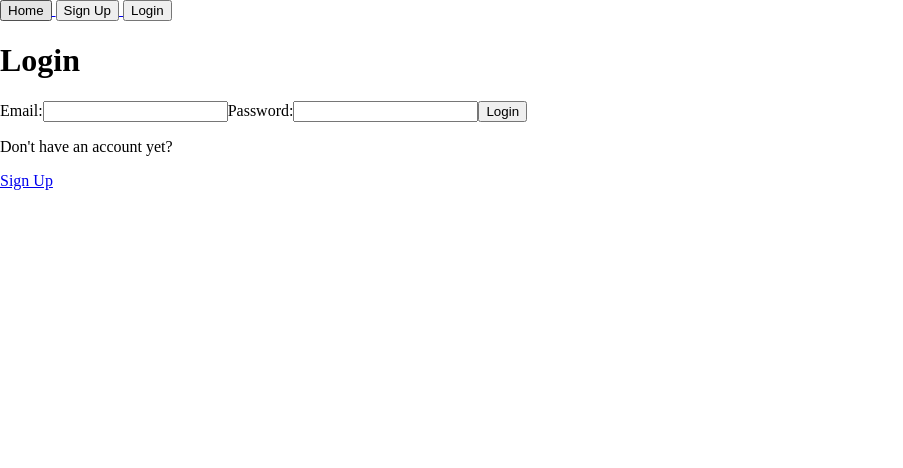
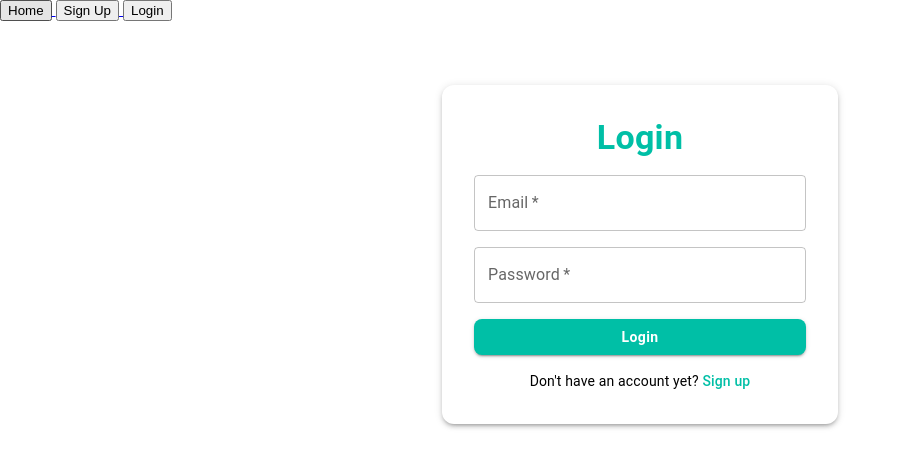
Before and after one commit to angeleVG/pawtrack-frontend, a React (Create React App) app: page /login in a window 1280 px wide. Shown: the top 468 px of the page, without its empty margins (0-903 px from the left). Built offline with nearby package versions, Linux system fonts and the light colour scheme; no server answers.

Commit message:
adjust loginpage with mui elements

```diff
--- a/src/pages/LoginPage.jsx
+++ b/src/pages/LoginPage.jsx
@@ -3,6 +3,7 @@ import { useState, useContext } from "react";
 import { Link, useNavigate } from "react-router-dom";
 import { AuthContext } from "../context/auth.context";
 import authService from "../services/auth.service";
+import { Container, TextField, Typography, Button, Box, Alert,} from "@mui/material";
 
 function LoginPage() {
   const [email, setEmail] = useState("");
@@ -20,53 +21,81 @@ function LoginPage() {
     e.preventDefault();
     const requestBody = { email, password };
 
-    // Send a request to the server using axios
-    /*
-    axios.post(`${process.env.REACT_APP_SERVER_URL}/auth/login`)
-      .then((response) => {})
-    */
-
-    // Or using a service
+    // using a service
     authService
       .login(requestBody)
       .then((response) => {
         // If the POST request is successful store the authentication token,
         // after the token is stored authenticate the user
         // and at last navigate to the home page
-        storeToken(response.data.authToken);
+          storeToken(response.data.authToken);
         authenticateUser();
-        navigate("/");
+        navigate("/dashboard");
       })
       .catch((error) => {
         // If the request resolves with an error, set the error message in the state
-        const errorDescription = error.response.data.message;
+  const errorDescription = error.response.data.message;
         setErrorMessage(errorDescription);
       });
   };
 
   return (
-    <div className="LoginPage">
-      <h1>Login</h1>
+ <Container maxWidth="xs" sx={{ mt: 8 }}>
+      <Box
+        component="form"
+        onSubmit={handleLoginSubmit}
+        sx={{
+          display: "grid",
+          gap: 2,
+          bgcolor: "#fff",
+          p: 4,
+          borderRadius: 3,
+          boxShadow: 3,
+        }}
+      >
+ <Typography variant="h4" align="center" sx={{ color: "#00bfa6", fontWeight: 600 }}>
+      Login</Typography>
 
-      <form onSubmit={handleLoginSubmit}>
-        <label>Email:</label>
-        <input type="email" name="email" value={email} onChange={handleEmail} />
-
-        <label>Password:</label>
-        <input
+ <TextField
+          label="Email"
+          type="email"
+          name="email"
+          value={email}
+          onChange={handleEmail}
+          required
+        />
+   <TextField
+          label="Password"
           type="password"
           name="password"
           value={password}
           onChange={handlePassword}
+          required
         />
+  <Button
+          type="submit"
+          variant="contained"
+          fullWidth
+          sx={{
+            backgroundColor: "#00bfa6",
+            "&:hover": { backgroundColor: "#00a896" },
+            borderRadius: 2,
+            textTransform: "none",
+            fontWeight: "bold",
+          }}
+        >Login</Button>
 
-        <button type="submit">Login</button>
-      </form>
-      {errorMessage && <p className="error-message">{errorMessage}</p>}
+   {errorMessage && <Alert severity="error">{errorMessage}</Alert>}
 
-      <p>Don't have an account yet?</p>
-      <Link to={"/signup"}> Sign Up</Link>
-    </div>
+       <Typography variant="body2" align="center">Don't have an account yet?{" "}
+     <Link
+            to="/signup"
+            style={{ textDecoration: "none", color: "#00bfa6", fontWeight: 500 }}
+          >Sign up
+          </Link>
+        </Typography>
+      </Box>
+    </Container>
   );
 }
 
```
